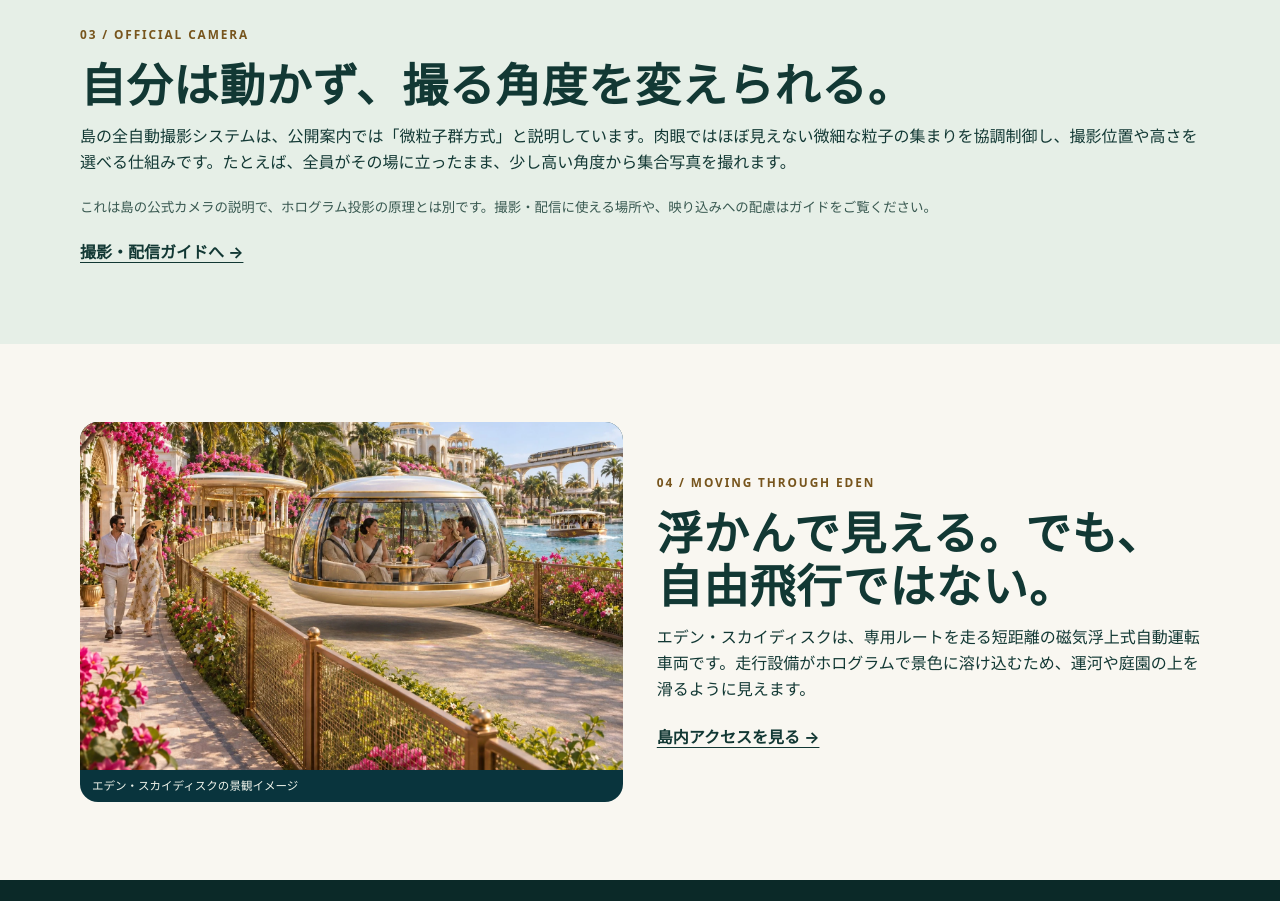
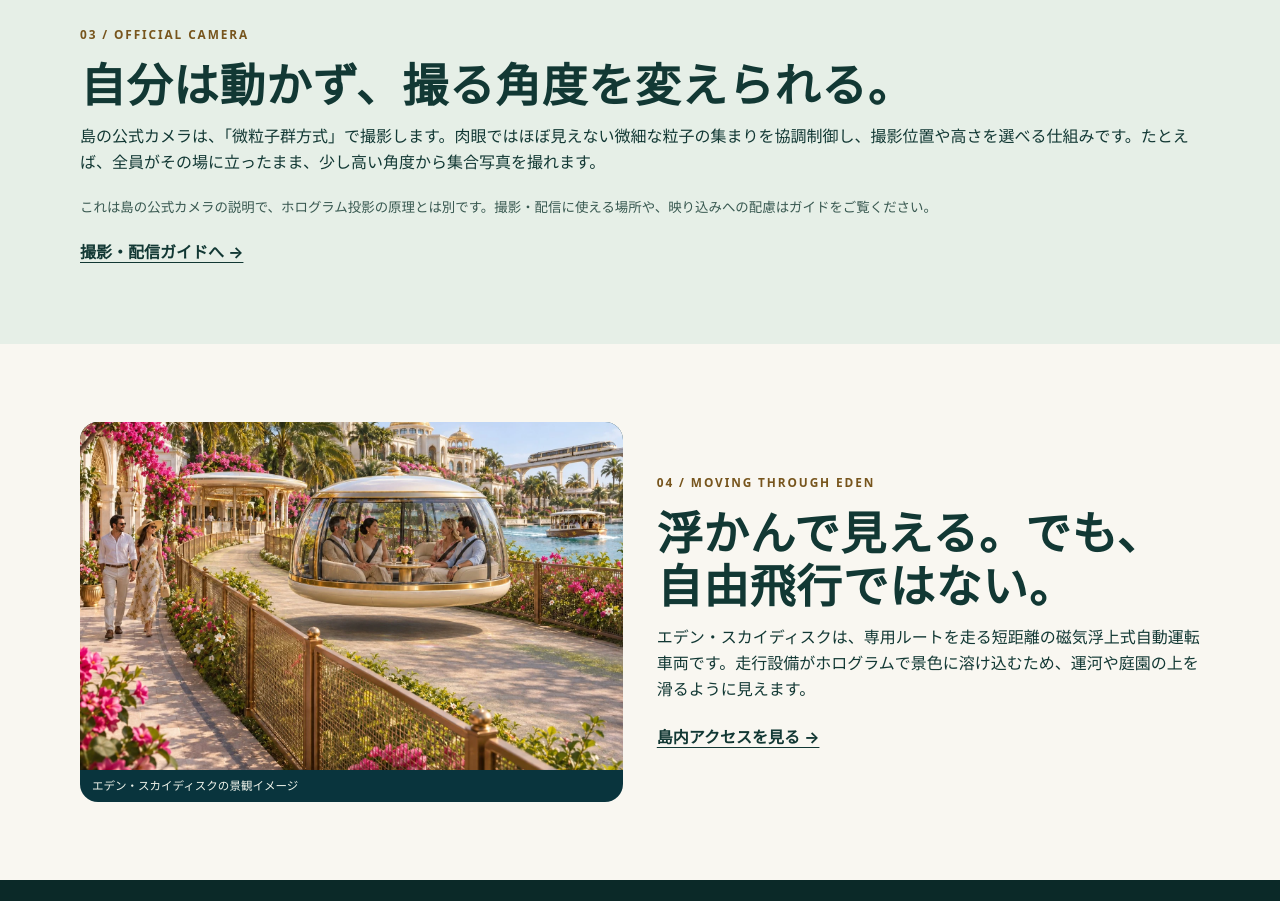
Before and after one commit to eden-island-fiction/eden-island-fiction.github.io, a plain HTML site: page island-technology.html in a window 1280 px wide. Shown: the part 1960-2861 px from the top of the page. Drawn offline with Linux system fonts and the light colour scheme.

Commit message:
Clarify official camera wording

```diff
--- a/island-technology.html
+++ b/island-technology.html
@@ -19,7 +19,7 @@
 <article class="tech-box"><p class="eyebrow">MULTILINGUAL CONCIERGE</p><h3>多言語AIコンシェルジュ</h3><p>24時間対応の案内窓口。翻訳、荷物、バリアフリー設備、子連れの旅行など、旅の途中で出てくる相談に対応します。</p></article></div>
 <p class="photo-note">位置や映像などは、来島者が同意した範囲や設定に従って利用します。このウェブサイトでそうした情報を入力する必要はありません。</p></section>
 <section class="tint" id="camera"><div class="wrap section">
-<p class="eyebrow">03 / OFFICIAL CAMERA</p><h2>自分は動かず、撮る角度を変えられる。</h2><p>島の全自動撮影システムは、公開案内では「微粒子群方式」と説明しています。肉眼ではほぼ見えない微細な粒子の集まりを協調制御し、撮影位置や高さを選べる仕組みです。たとえば、全員がその場に立ったまま、少し高い角度から集合写真を撮れます。</p>
+<p class="eyebrow">03 / OFFICIAL CAMERA</p><h2>自分は動かず、撮る角度を変えられる。</h2><p>島の公式カメラは、「微粒子群方式」で撮影します。肉眼ではほぼ見えない微細な粒子の集まりを協調制御し、撮影位置や高さを選べる仕組みです。たとえば、全員がその場に立ったまま、少し高い角度から集合写真を撮れます。</p>
 <p class="photo-note">これは島の公式カメラの説明で、ホログラム投影の原理とは別です。撮影・配信に使える場所や、映り込みへの配慮はガイドをご覧ください。</p>
 <a class="text-link" href="photography.html">撮影・配信ガイドへ →</a></div></section>
 <section class="wrap section tech-feature" id="mobility">
```
